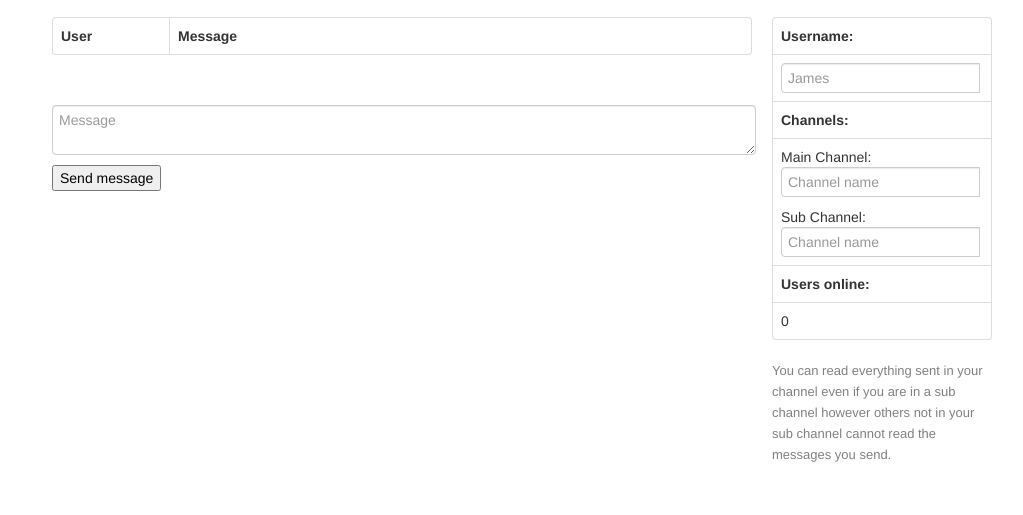
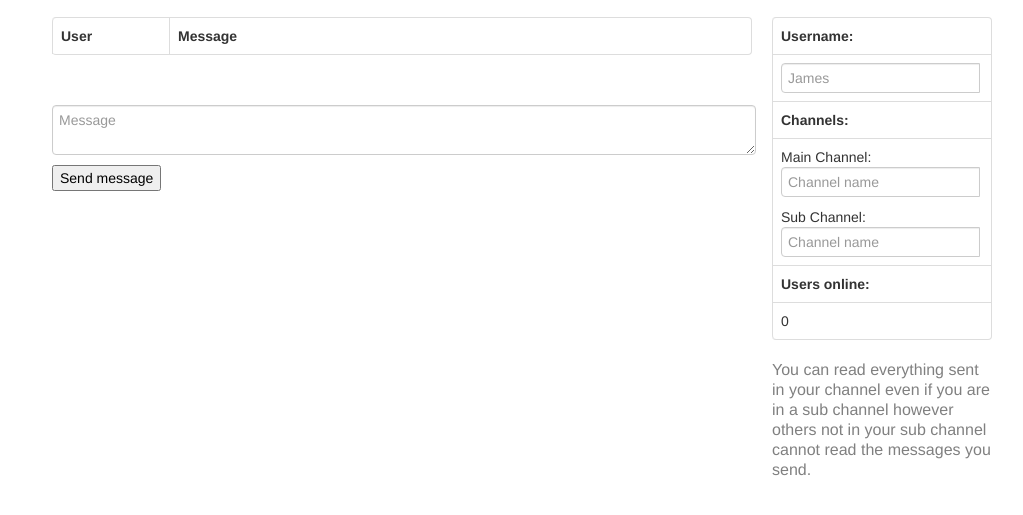
Before and after one commit to alexstuckey/whisper, a website: page public/index.html in a window 1280 px wide. Shown: the part 75-590 px from the top of the page, without its empty margins (118-1141 px from the left). Drawn offline with nearby package versions, Linux system fonts and the light colour scheme; no server answers.

Commit message:
Changed font size to 3

```diff
--- a/public/index.html
+++ b/public/index.html
@@ -65,7 +65,7 @@
 						<td id="connectedUsersCell">0</td>
 					</tbody>
 				</table>
-				<p><font color='grey' size='2'>You can read everything sent in your channel even if you are in a sub channel however others not in your sub channel cannot read the messages you send.</font></p>
+				<p><font color='grey' size='3'>You can read everything sent in your channel even if you are in a sub channel however others not in your sub channel cannot read the messages you send.</font></p>
 			</div>
 		</div>
 	</div>
```
